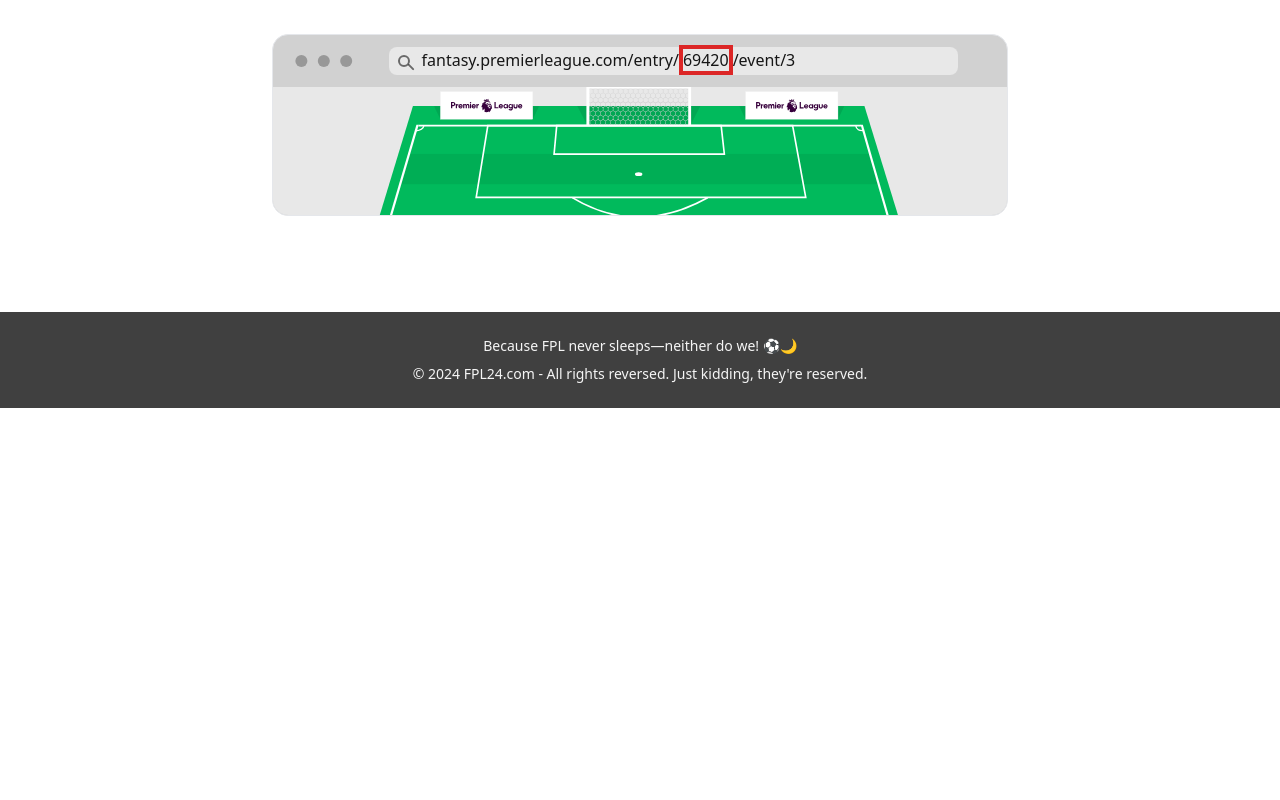
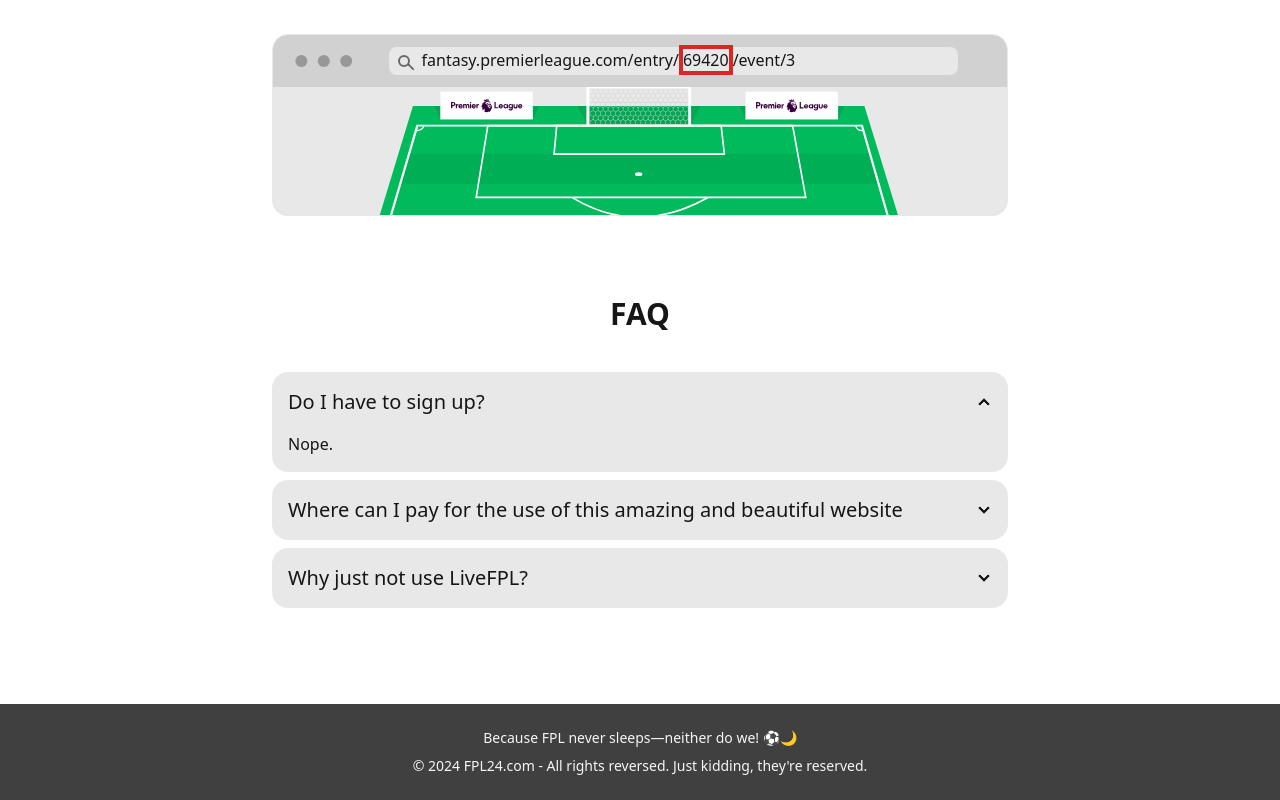
Before and after one commit to attemarjamaki/fpl-app, a Next.js app: page / in a window 1280 px wide. Shown: the part 602-1402 px from the top of the page. Before the commit the page ends 1010 px from the top, so only its background shows below. Built offline with nearby package versions, Linux system fonts and the light colour scheme.

Commit message:
added accordion

```diff
--- a/app/page.js
+++ b/app/page.js
@@ -28,6 +28,42 @@ export default function Home() {
           </div>
           <div className="bg-base-200 flex justify-center px-4 py-16 bg-[url('/images/pitch.svg')] bg-no-repeat bg-top bg-cover"></div>
         </div>
+
+        <div className="space-y-2 mt-20">
+          <div className="flex justify-center mb-10">
+            <h2 className="text-3xl font-semibold">FAQ</h2>
+          </div>
+          <div className="collapse collapse-arrow bg-base-200">
+            <input type="radio" name="my-accordion-2" defaultChecked />
+            <div className="collapse-title text-xl font-medium">
+              Do I have to sign up?
+            </div>
+            <div className="collapse-content">
+              <p>Nope.</p>
+            </div>
+          </div>
+          <div className="collapse collapse-arrow bg-base-200">
+            <input type="radio" name="my-accordion-2" />
+            <div className="collapse-title text-xl font-medium">
+              Where can I pay for the use of this amazing and beautiful website
+            </div>
+            <div className="collapse-content">
+              <p>We don't accept payment, but FPL advice would be nice.</p>
+            </div>
+          </div>
+          <div className="collapse collapse-arrow bg-base-200">
+            <input type="radio" name="my-accordion-2" />
+            <div className="collapse-title text-xl font-medium">
+              Why just not use LiveFPL?
+            </div>
+            <div className="collapse-content">
+              <p>
+                No reason. LiveFPL is better but this is more fun because it
+                probably doesn't work half of the time.
+              </p>
+            </div>
+          </div>
+        </div>
       </section>
     </>
   );
```
